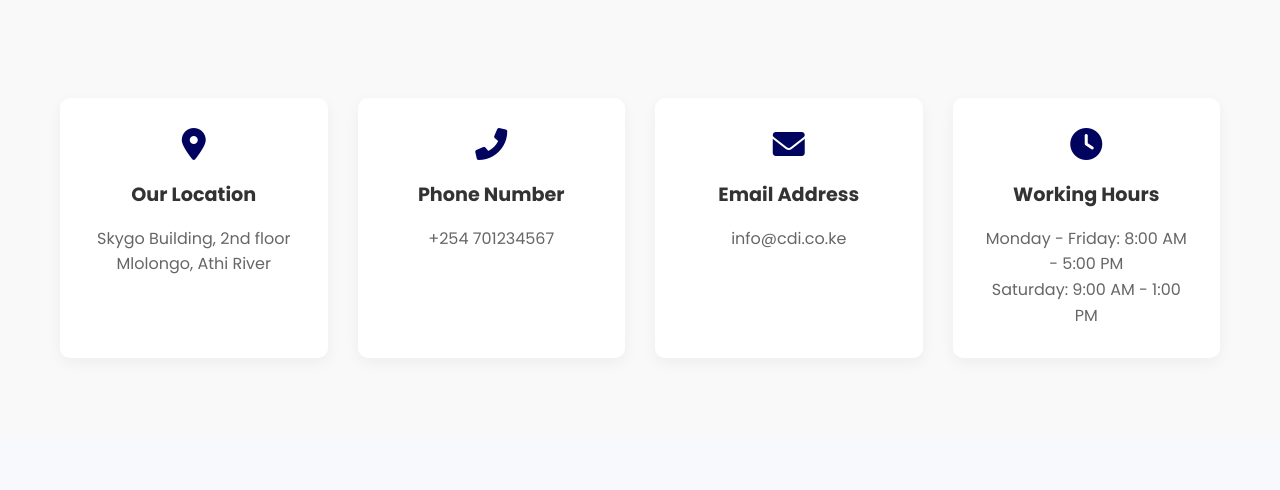
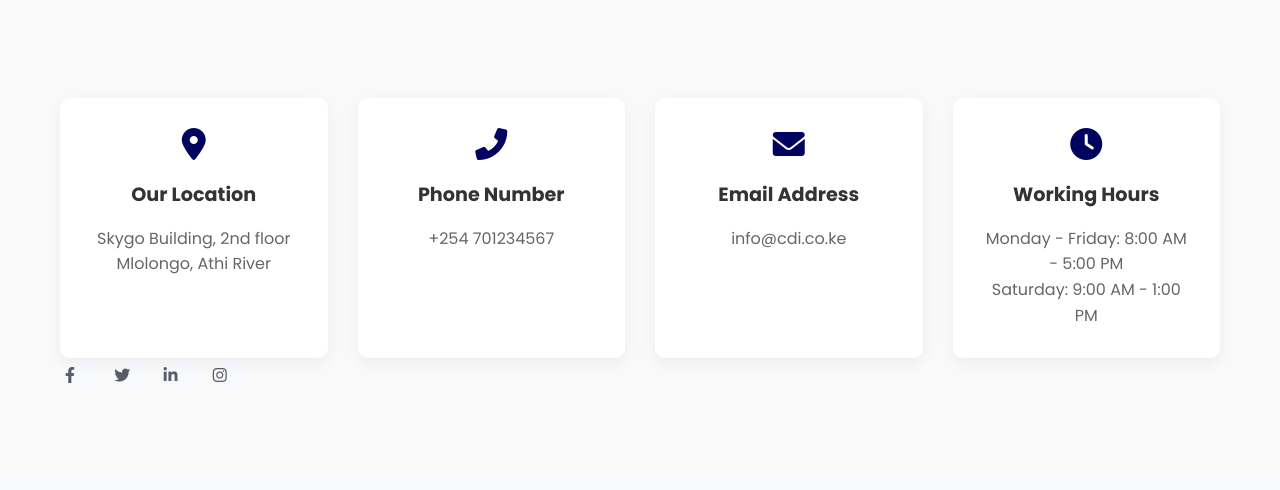
Before and after one commit to NIckeyOmbasa/cdi, a plain HTML site: page contact.html in a window 1280 px wide. Shown: the part 310-800 px from the top of the page. Drawn offline with nearby package versions, Linux system fonts and the light colour scheme.

Commit message:
Update contact.html

```diff
--- a/contact.html
+++ b/contact.html
@@ -70,6 +70,12 @@
                     <h3>Working Hours</h3>
                     <p>Monday - Friday: 8:00 AM - 5:00 PM<br>Saturday: 9:00 AM - 1:00 PM</p>
                 </div>
+            </div>
+            <div class="social-links">
+                        <a href="#"><i class="fab fa-facebook-f"></i></a>
+                        <a href="#"><i class="fab fa-twitter"></i></a>
+                        <a href="#"><i class="fab fa-linkedin-in"></i></a>
+                        <a href="#"><i class="fab fa-instagram"></i></a>
             </div>
         </div>
     </section>
```
